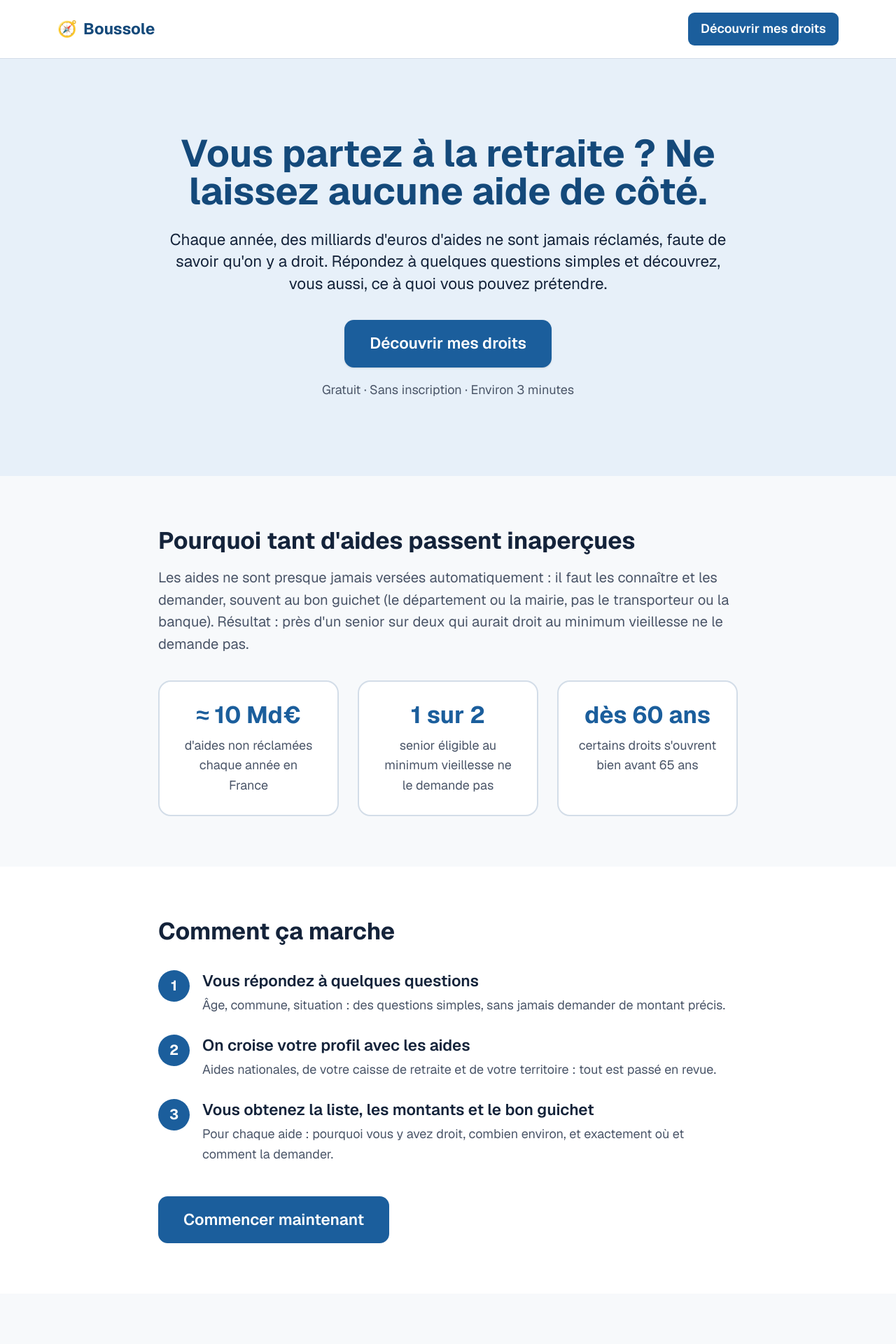
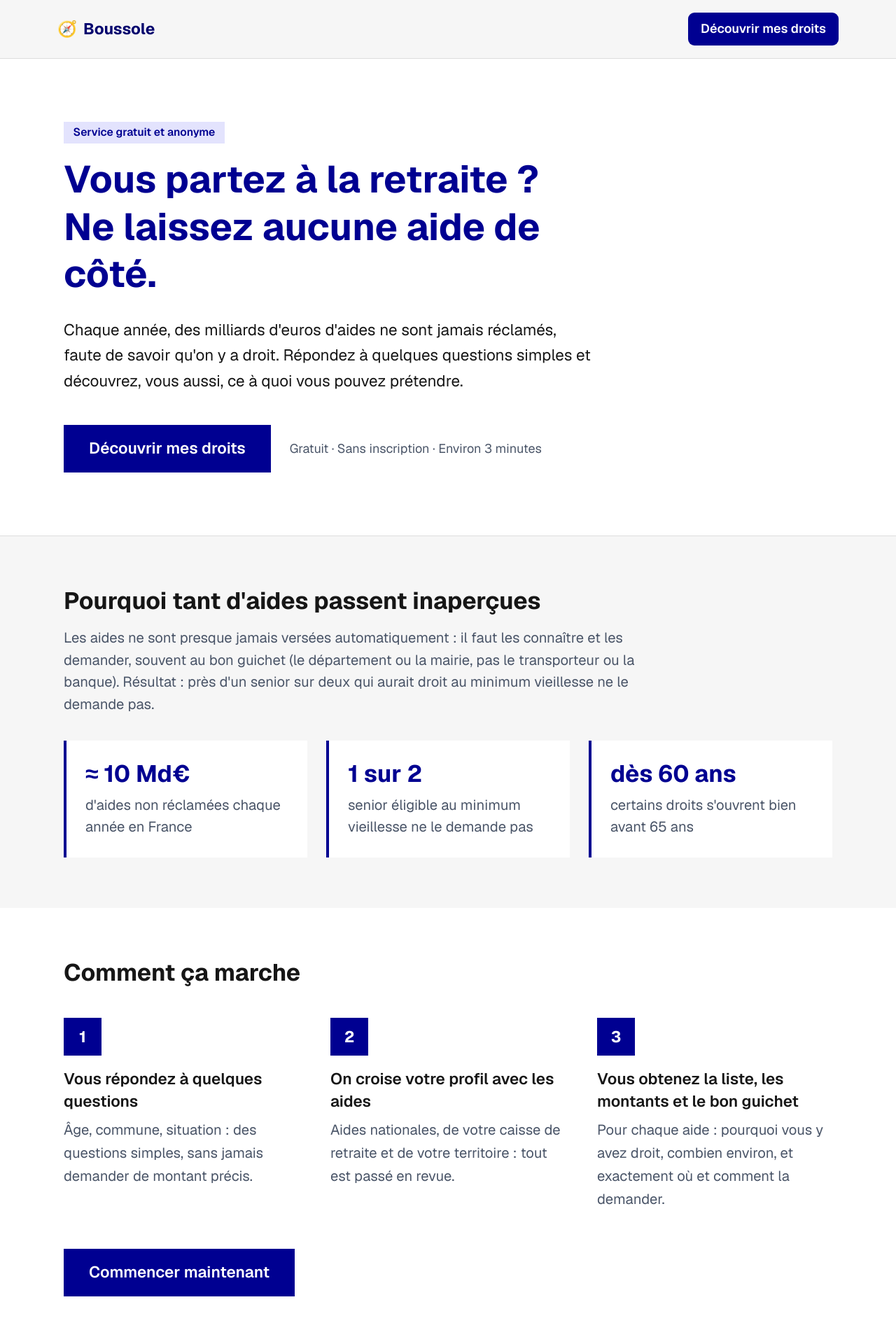
Before and after one commit to Nctrn17/mon-sesame, a Next.js app in the folder web/: page / in a window 1280 px wide. Shown: the top 1920 px of the page at 70% size. Built offline with nearby package versions, Linux system fonts and the light colour scheme.

Commit message:
feat: direction visuelle service public pour la version test

```diff
--- a/web/src/app/globals.css
+++ b/web/src/app/globals.css
@@ -10,13 +10,13 @@
 */
 
 :root {
-  --background: #f7f9fb;
-  --foreground: #14233a;
+  --background: #ffffff;
+  --foreground: #161616;
 
-  /* Bleu de confiance (institutionnel mais chaleureux) */
-  --brand: #1b5e9c;
-  --brand-dark: #14497a;
-  --brand-light: #e7f0f9;
+  /* Bleu institutionnel profond (direction "service public") */
+  --brand: #000091;
+  --brand-dark: #00006d;
+  --brand-light: #e3e3fd;
 
   /* Vert "argent retrouvé" pour les montants positifs (contraste AA) */
   --money: #15663b;
@@ -28,8 +28,8 @@
 
   /* Gris secondaire assombri pour atteindre 4.5:1 sur le fond clair */
   --muted: #4a5568;
-  --border: #d3dde8;
-  --card: #ffffff;
+  --border: #dddddd;
+  --card: #f6f6f6;
 }
 
 @theme inline {
--- a/web/src/app/page.tsx
+++ b/web/src/app/page.tsx
@@ -4,32 +4,40 @@ export default function Home() {
   return (
     <div>
       {/* Héro */}
-      <section className="bg-brand-light">
-        <div className="mx-auto max-w-3xl px-4 py-16 text-center sm:py-24">
-          <h1 className="text-4xl font-bold text-brand-dark sm:text-5xl">
+      <section className="border-b border-border bg-background">
+        <div className="mx-auto max-w-5xl px-6 py-16 sm:py-20">
+          <div className="max-w-2xl">
+            <p className="mb-4 inline-block bg-brand-light px-3 py-1 text-sm font-semibold text-brand">
+              Service gratuit et anonyme
+            </p>
+            <h1 className="text-4xl font-bold leading-tight text-brand sm:text-5xl">
               Vous partez à la retraite ? Ne laissez aucune aide de côté.
             </h1>
-          <p className="mt-6 text-xl text-foreground">
+            <p className="mt-6 text-xl leading-relaxed text-foreground">
               Chaque année, des milliards d&apos;euros d&apos;aides ne sont jamais réclamés, faute de
               savoir qu&apos;on y a droit. Répondez à quelques questions simples et découvrez, vous
               aussi, ce à quoi vous pouvez prétendre.
             </p>
-          <div className="mt-8">
+            <div className="mt-10 flex flex-wrap items-center gap-6">
               <Link
                 href="/simulateur"
-              className="inline-block rounded-xl bg-brand px-8 py-4 text-xl font-semibold text-white shadow-sm transition hover:bg-brand-dark"
+                className="inline-block bg-brand px-8 py-4 text-xl font-semibold text-white transition hover:bg-brand-dark"
               >
                 Découvrir mes droits
               </Link>
+              <span className="text-muted">Gratuit · Sans inscription · Environ 3 minutes</span>
             </div>
-          <p className="mt-4 text-muted">Gratuit · Sans inscription · Environ 3 minutes</p>
+          </div>
         </div>
       </section>
 
       {/* Pourquoi */}
-      <section className="mx-auto max-w-3xl px-4 py-16">
-        <h2 className="text-3xl font-bold text-foreground">Pourquoi tant d&apos;aides passent inaperçues</h2>
-        <p className="mt-4 text-lg text-muted">
+      <section className="bg-card">
+        <div className="mx-auto max-w-5xl px-6 py-16">
+          <h2 className="text-3xl font-bold text-foreground">
+            Pourquoi tant d&apos;aides passent inaperçues
+          </h2>
+          <p className="mt-4 max-w-3xl text-lg text-muted">
             Les aides ne sont presque jamais versées automatiquement : il faut les connaître et les
             demander, souvent au bon guichet (le département ou la mairie, pas le transporteur ou la
             banque). Résultat : près d&apos;un senior sur deux qui aurait droit au minimum vieillesse
@@ -40,49 +48,52 @@ export default function Home() {
             <Stat number="1 sur 2" label="senior éligible au minimum vieillesse ne le demande pas" />
             <Stat number="dès 60 ans" label="certains droits s'ouvrent bien avant 65 ans" />
           </div>
+        </div>
       </section>
 
       {/* Comment ça marche */}
-      <section className="bg-card">
-        <div className="mx-auto max-w-3xl px-4 py-16">
+      <section className="mx-auto max-w-5xl px-6 py-16">
         <h2 className="text-3xl font-bold text-foreground">Comment ça marche</h2>
-          <ol className="mt-8 space-y-6">
+        <ol className="mt-10 grid gap-10 sm:grid-cols-3">
           <Step n={1} title="Vous répondez à quelques questions">
             Âge, commune, situation : des questions simples, sans jamais demander de montant
             précis.
           </Step>
           <Step n={2} title="On croise votre profil avec les aides">
-              Aides nationales, de votre caisse de retraite et de votre territoire : tout est
-              passé en revue.
+            Aides nationales, de votre caisse de retraite et de votre territoire : tout est passé
+            en revue.
           </Step>
           <Step n={3} title="Vous obtenez la liste, les montants et le bon guichet">
             Pour chaque aide : pourquoi vous y avez droit, combien environ, et exactement où et
             comment la demander.
           </Step>
         </ol>
-          <div className="mt-10">
+        <div className="mt-12">
           <Link
             href="/simulateur"
-              className="inline-block rounded-xl bg-brand px-8 py-4 text-xl font-semibold text-white hover:bg-brand-dark"
+            className="inline-block bg-brand px-8 py-4 text-xl font-semibold text-white transition hover:bg-brand-dark"
           >
             Commencer maintenant
           </Link>
         </div>
-        </div>
       </section>
 
       {/* Confiance */}
-      <section className="mx-auto max-w-3xl px-4 py-16">
+      <section className="bg-card">
+        <div className="mx-auto max-w-5xl px-6 py-16">
           <h2 className="text-3xl font-bold text-foreground">Un service de confiance</h2>
-        <ul className="mt-6 space-y-3 text-lg text-foreground">
+          <ul className="mt-6 max-w-3xl space-y-3 text-lg text-foreground">
             <Trust>Gratuit et sans publicité, pensé pour les retraités.</Trust>
-          <Trust>Anonyme : aucune inscription obligatoire, vos réponses ne sont pas conservées.</Trust>
+            <Trust>
+              Anonyme : aucune inscription obligatoire, vos réponses ne sont pas conservées.
+            </Trust>
             <Trust>Des résultats fondés sur des sources officielles, mis à jour régulièrement.</Trust>
             <Trust>Des estimations claires, jamais présentées comme une décision définitive.</Trust>
           </ul>
-        <p className="mt-8 rounded-xl border border-border bg-card p-4 text-muted">
+          <p className="mt-8 max-w-3xl border-l-4 border-brand bg-background p-4 text-muted">
             Aujourd&apos;hui : aides nationales et Île-de-France. Bientôt : toute la France.
           </p>
+        </div>
       </section>
     </div>
   );
@@ -90,23 +101,21 @@ export default function Home() {
 
 function Stat({ number, label }: { number: string; label: string }) {
   return (
-    <div className="rounded-2xl border-2 border-border bg-card p-6 text-center">
+    <div className="border-l-4 border-brand bg-background p-6">
       <p className="text-3xl font-bold text-brand">{number}</p>
-      <p className="mt-2 text-muted">{label}</p>
+      <p className="mt-2 text-lg text-muted">{label}</p>
     </div>
   );
 }
 
 function Step({ n, title, children }: { n: number; title: string; children: React.ReactNode }) {
   return (
-    <li className="flex gap-4">
-      <span className="flex h-10 w-10 shrink-0 items-center justify-center rounded-full bg-brand text-lg font-bold text-white">
+    <li>
+      <span className="flex h-12 w-12 items-center justify-center bg-brand text-xl font-bold text-white">
         {n}
       </span>
-      <div>
-        <h3 className="text-xl font-semibold text-foreground">{title}</h3>
-        <p className="mt-1 text-muted">{children}</p>
-      </div>
+      <h3 className="mt-4 text-xl font-semibold text-foreground">{title}</h3>
+      <p className="mt-2 text-lg leading-relaxed text-muted">{children}</p>
     </li>
   );
 }
```
Lines whose indentation alone changed are shown as unchanged.
